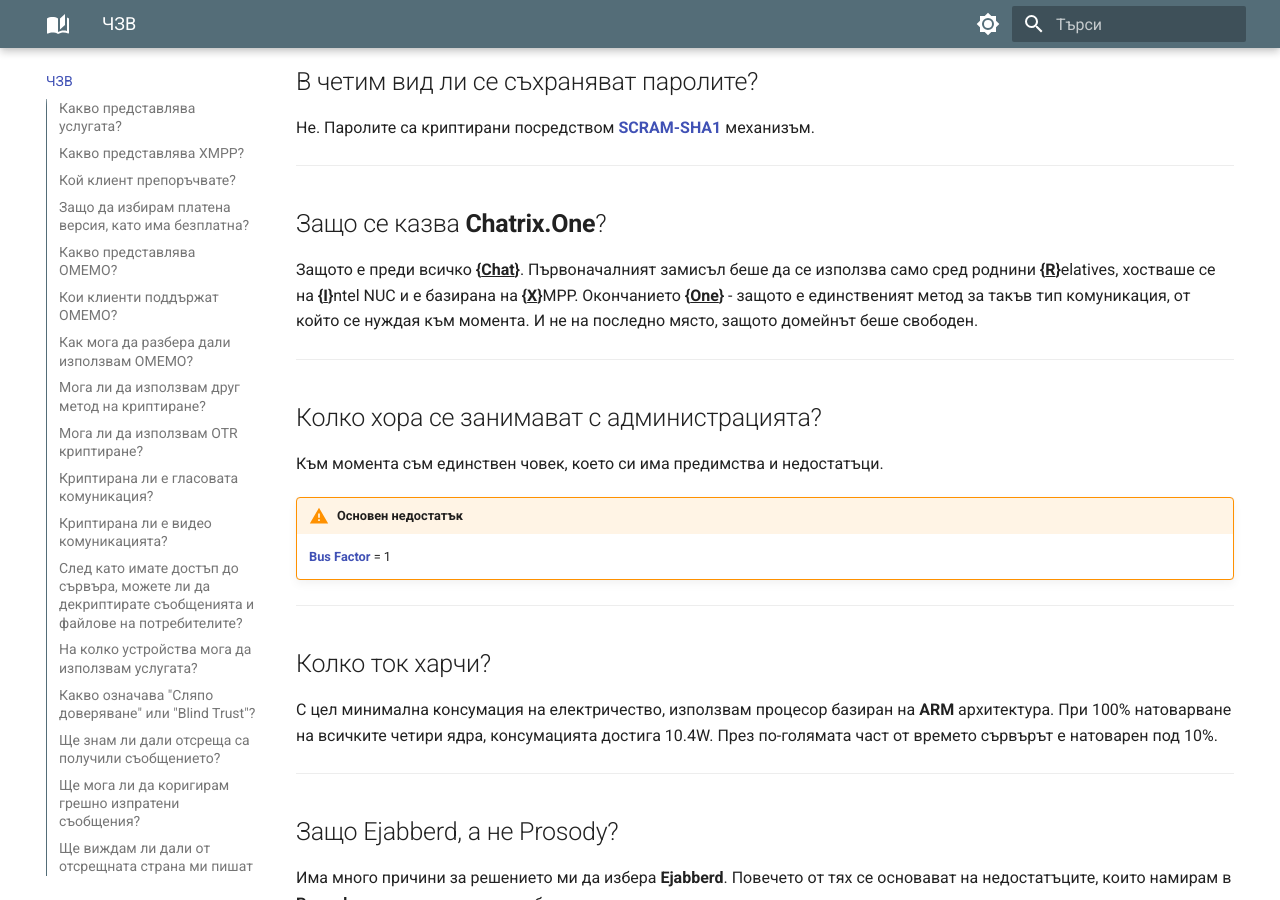
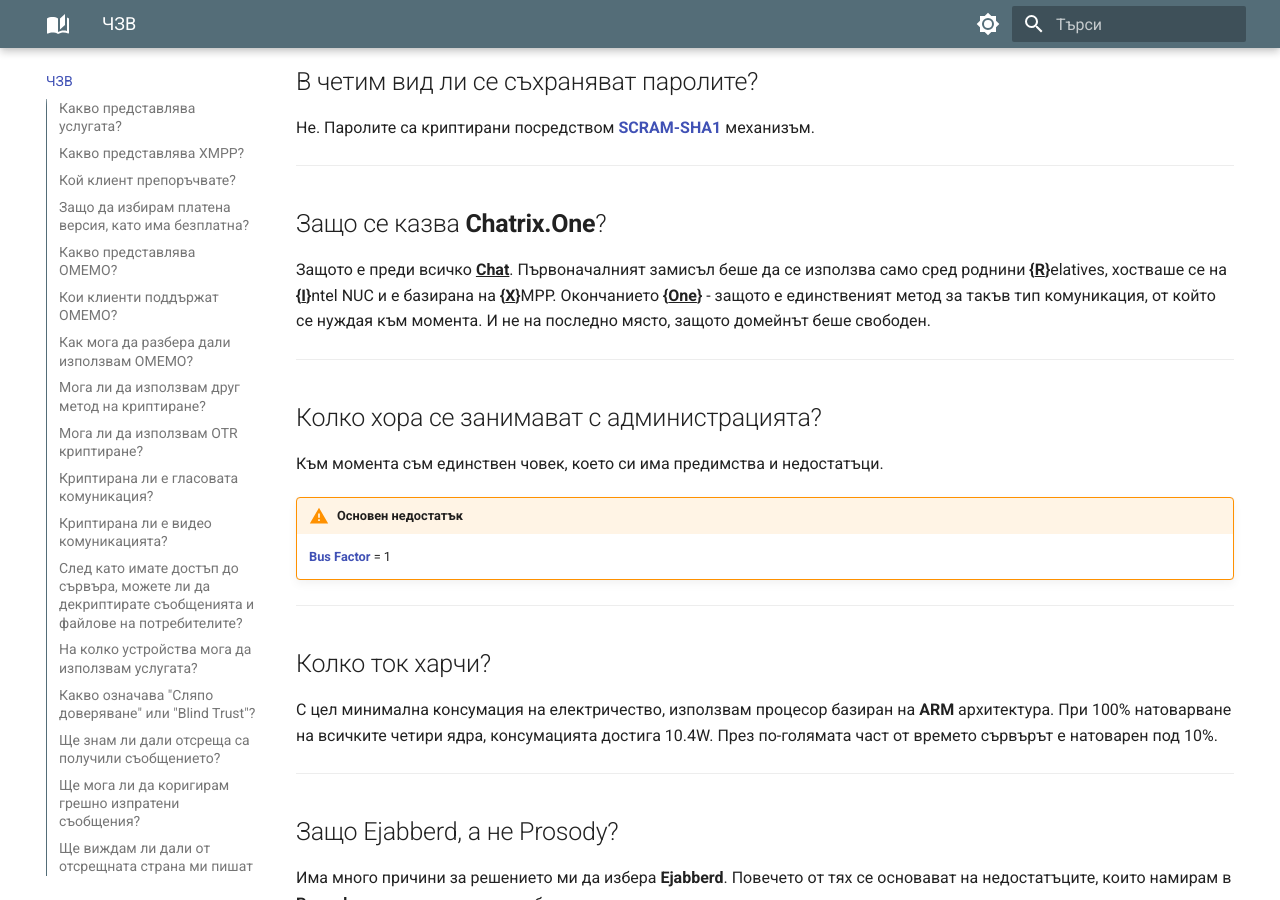
Before and after one commit to MrEddX/docs.chatrix.one, an MkDocs documentation site: the page built from docs/често-задавани-въпроси.md, in a window 1280 px wide and 900 px high, scrolled down 10603 px. Built offline with MkDocs 1.6.1 and Material for MkDocs 9.7.7, drawn with Linux system fonts in a browser that asks for light colours.

```diff
--- a/docs/често-задавани-въпроси.md
+++ b/docs/често-задавани-въпроси.md
@@ -351,7 +351,7 @@
 
 ## Защо се казва **Chatrix.One**?
 
-Защото е преди всичко **{^^Chat^^}**. Първоначалният замисъл беше да се използва само сред роднини **{^^R^^}**elatives, хостваше се на **{^^I^^}**ntel NUC  и е базирана на **{^^X^^}**MPP. Окончанието  **{^^One^^}** - защото е единственият метод за такъв тип комуникация, от който се нуждая към момента. И не на последно място, защото домейнът беше свободен.
+Защото е преди всичко **^^Chat^^**. Първоначалният замисъл беше да се използва само сред роднини **{^^R^^}**elatives, хостваше се на **{^^I^^}**ntel NUC  и е базирана на **{^^X^^}**MPP. Окончанието  **{^^One^^}** - защото е единственият метод за такъв тип комуникация, от който се нуждая към момента. И не на последно място, защото домейнът беше свободен.
 
 * * *
 
```
